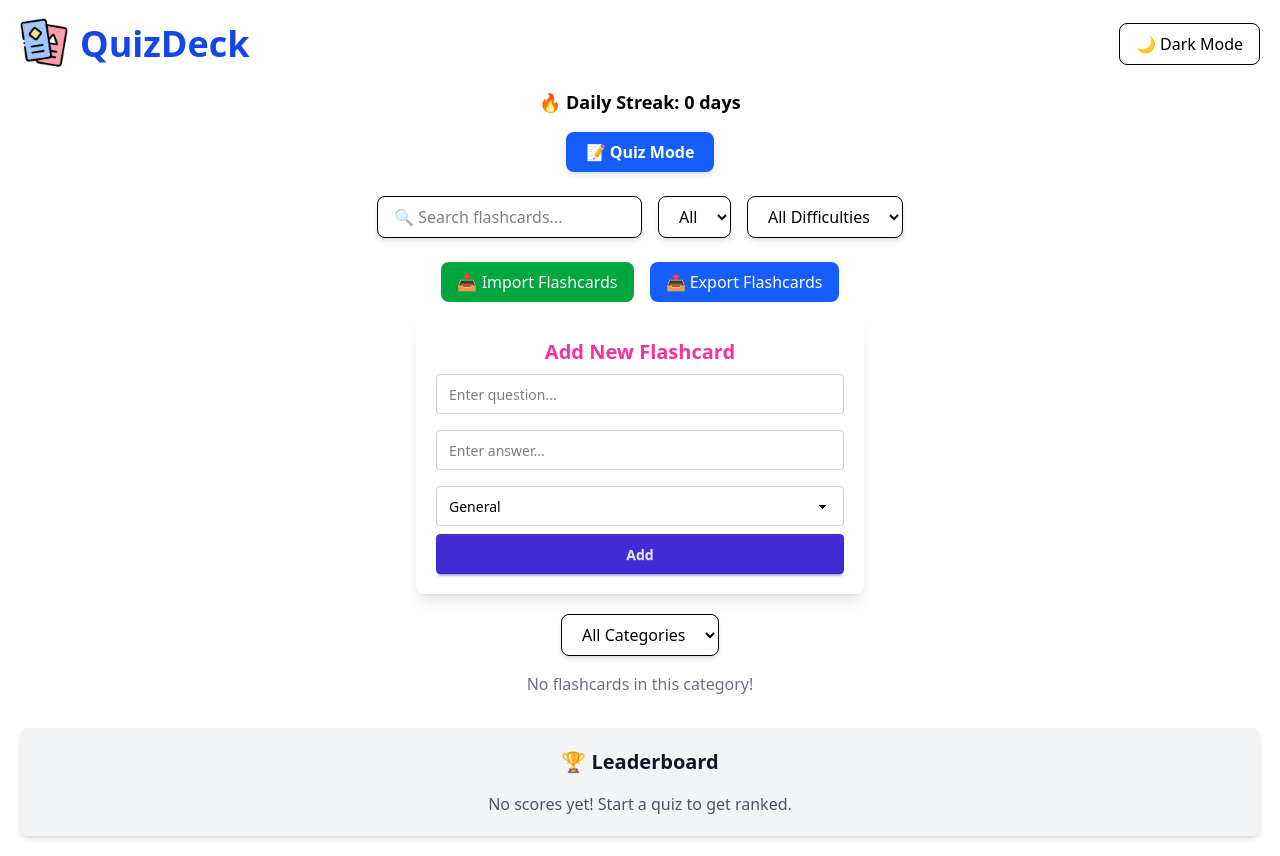
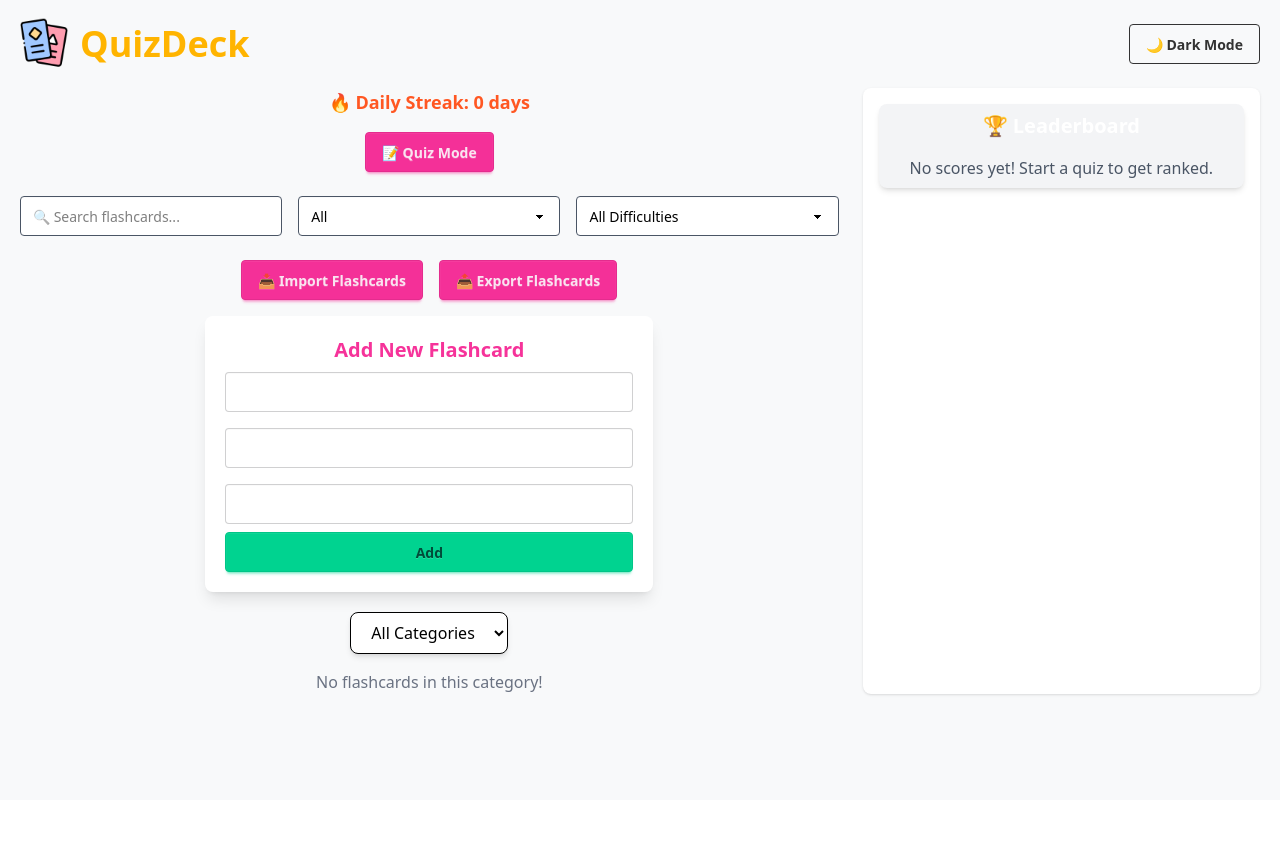
Before and after one commit to TanushreeMohanty/QuizDeck, a React (Vite) app: page / in a window 1280 px wide. After the commit the page ends 800 px from the top, so only its background shows below. Built offline with nearby package versions, Linux system fonts and the light colour scheme.

Commit message:
responsive css and color theme added

```diff
--- a/src/App.jsx
+++ b/src/App.jsx
@@ -107,28 +107,34 @@ const importFlashcards = (event) => {
   return (
 <motion.div
   className={`min-h-screen p-5 transition-all duration-300 ${
-        darkMode ? "bg-gray-900 text-white" : "bg-white text-black"
+    darkMode ? "bg-[#121212] text-[#E0E0E0]" : "bg-[#F8F9FA] text-[#333333]"
   }`}
   initial={{ opacity: 0 }}
   animate={{ opacity: 1 }}
   transition={{ duration: 0.6 }}
 >
-      {/* Header */}
-      <div className="flex justify-between items-center mb-5">
+  {/* ✅ Header */}
+  <div className="flex flex-wrap justify-between items-center mb-5 gap-4">
     <motion.h1
-          className="flex items-center gap-3 text-4xl font-extrabold text-blue-700 dark:text-blue-400 transition-all duration-300"
+      className={`flex items-center gap-3 text-2xl sm:text-3xl md:text-4xl font-extrabold transition-all duration-300 ${
+        darkMode ? "text-[#FFC107]" : "text-[#FFB400]"
+      }`}
       initial={{ opacity: 0, y: -20 }}
       animate={{ opacity: 1, y: 0 }}
       transition={{ duration: 0.5 }}
     >
-          <img src={logo} alt="QuizDeck Logo" className="w-12 h-12 animate-float" />
+      <img
+        src={logo}
+        alt="QuizDeck Logo"
+        className="w-8 h-8 sm:w-10 sm:h-10 md:w-12 md:h-12 animate-float"
+      />
       QuizDeck
     </motion.h1>
 
-        {/* Dark Mode Toggle */}
     <motion.button
-          className="px-4 py-2 border rounded-lg transition-all duration-300
-          hover:bg-gray-200 dark:hover:bg-gray-800"
+      className={`btn btn-outline btn-sm sm:btn-md ${
+        darkMode ? "border-white text-white hover:bg-gray-800" : ""
+      }`}
       onClick={() => setDarkMode(!darkMode)}
       whileHover={{ scale: 1.1 }}
       whileTap={{ scale: 0.9 }}
@@ -137,14 +143,23 @@ const importFlashcards = (event) => {
     </motion.button>
   </div>
 
-      {/* Streak Counter */}
-      <div className="text-center mb-4 text-lg font-semibold">🔥 Daily Streak: {streak} days</div>
+  {/* ✅ Main Layout: Grid for Flashcards & Leaderboard */}
+  <div className="grid grid-cols-1 lg:grid-cols-3 gap-6">
+    {/* ✅ Left Section (Flashcards & Quiz Mode) */}
+    <div className="lg:col-span-2">
+      {/* 🔥 Streak Counter */}
+      <div className={`text-center mb-4 text-sm sm:text-base md:text-lg font-semibold ${
+        darkMode ? "text-[#FF7043]" : "text-[#FF5722]"
+      }`}>
+        🔥 Daily Streak: {streak} days
+      </div>
 
-      {/* Toggle Study & Quiz Mode */}
+      {/* 📝 Study/Quiz Mode Toggle */}
       <div className="flex justify-center mb-6">
         <motion.button
-          className="px-5 py-2 font-semibold rounded-lg shadow-md transition-all duration-300
-          bg-blue-600 text-white hover:bg-blue-700"
+          className={`btn w-full sm:w-auto ${
+            darkMode ? "btn-secondary" : "btn-secondary"
+          }`}
           onClick={() => setQuizMode(!quizMode)}
           whileHover={{ scale: 1.05 }}
           whileTap={{ scale: 0.95 }}
@@ -153,28 +168,28 @@ const importFlashcards = (event) => {
         </motion.button>
       </div>
 
-      {/* Filters Section (Only in Study Mode) */}
+      {/* 📂 Filters Section (Only in Study Mode) */}
       {!quizMode && (
         <motion.div
-          className="flex flex-wrap justify-center gap-4 mb-6"
+          className="grid grid-cols-1 sm:grid-cols-2 md:grid-cols-3 gap-4 mb-6"
           initial={{ opacity: 0, y: 10 }}
           animate={{ opacity: 1, y: 0 }}
           transition={{ duration: 0.5 }}
         >
-          {/* Search Input */}
           <motion.input
             type="text"
             placeholder="🔍 Search flashcards..."
-            className="px-4 py-2 border rounded-lg shadow-md transition-all duration-300 bg-white dark:bg-gray-800 text-black dark:text-white"
+            className={`input input-bordered w-full ${
+              darkMode ? "bg-gray-800 text-white border-gray-600" : "bg-white text-black border-gray-600"
+            }`}
             value={searchQuery}
             onChange={(e) => setSearchQuery(e.target.value)}
             whileFocus={{ scale: 1.05 }}
           />
-
-          {/* Category Filter */}
           <motion.select
-            className="px-4 py-2 border rounded-lg shadow-md transition-all duration-300
-            bg-white dark:bg-gray-800 text-black dark:text-white"
+            className={`select select-bordered w-full ${
+              darkMode ? "bg-gray-800 text-white border-gray-600" : "bg-white text-black border-gray-600"
+            }`}
             value={selectedCategory}
             onChange={(e) => setSelectedCategory(e.target.value)}
             whileHover={{ scale: 1.05 }}
@@ -185,11 +200,10 @@ const importFlashcards = (event) => {
               </option>
             ))}
           </motion.select>
-
-          {/* Difficulty Filter */}
           <motion.select
-            className="px-4 py-2 border rounded-lg shadow-md transition-all duration-300
-            bg-white dark:bg-gray-800 text-black dark:text-white"
+            className={`select select-bordered w-full ${
+              darkMode ? "bg-gray-800 text-white border-gray-600" : "bg-white text-black border-gray-600"
+            }`}
             value={selectedDifficulty}
             onChange={(e) => setSelectedDifficulty(e.target.value)}
             whileHover={{ scale: 1.05 }}
@@ -202,40 +216,65 @@ const importFlashcards = (event) => {
         </motion.div>
       )}
 
-      {/* Conditional Rendering: Study Mode or Quiz Mode */}
+      {/* 🏆 Flashcards/Quiz Mode */}
       {quizMode ? (
         <QuizMode flashcards={flashcards} />
       ) : (
         <>
-        <div className="flex justify-center gap-4 my-4">
-  {/* Import Button */}
-  <label className="px-4 py-2 bg-green-600 text-white rounded-lg cursor-pointer">
+          {/* 📤 Import/Export Buttons */}
+          <div className="flex flex-wrap justify-center gap-4 my-4">
+            <label
+              className={`btn w-full sm:w-auto cursor-pointer ${
+                darkMode ? "btn-secondary" : "btn-secondary"
+              }`}
+            >
               📥 Import Flashcards
               <input type="file" className="hidden" onChange={importFlashcards} />
             </label>
-
-  {/* Export Button */}
             <button
               onClick={exportFlashcards}
-    className="px-4 py-2 bg-blue-600 text-white rounded-lg"
+              className={`btn w-full sm:w-auto ${
+                darkMode ? "btn-secondary" : "btn-secondary"
+              }`}
             >
               📤 Export Flashcards
             </button>
           </div>
 
+          {/* 📝 Flashcard Form */}
           <FlashcardForm
             onSave={addOrUpdateFlashcard}
             editingFlashcard={editingFlashcard}
             setEditingFlashcard={setEditingFlashcard}
           />
-          <motion.div initial={{ opacity: 0, y: 10 }} animate={{ opacity: 1, y: 0 }} transition={{ duration: 0.5 }}>
-            <FlashcardList flashcards={filteredFlashcards} onEdit={editFlashcard} onDelete={deleteFlashcard} />
+
+          {/* 📚 Flashcard List */}
+          <motion.div
+            initial={{ opacity: 0, y: 10 }}
+            animate={{ opacity: 1, y: 0 }}
+            transition={{ duration: 0.5 }}
+          >
+            <FlashcardList
+              flashcards={filteredFlashcards}
+              onEdit={editFlashcard}
+              onDelete={deleteFlashcard}
+            />
           </motion.div>
         </>
       )}
+    </div>
 
-      {/* Leaderboard */}
+    {/* ✅ Right Section (Leaderboard) */}
+    <div
+      className={`lg:col-span-1 p-4 rounded-lg shadow ${
+        darkMode ? "bg-gray-900 text-white border border-gray-700" : "bg-white text-black "
+      }`}
+    >
       <Leaderboard />
+    </div>
+  </div>
 </motion.div>
+
+
   );
 }
--- a/src/components/Flashcard.jsx
+++ b/src/components/Flashcard.jsx
@@ -4,7 +4,7 @@ export default function Flashcard({ flashcard, onEdit, onDelete }) {
   const [flipped, setFlipped] = useState(false);
 
   return (
-    <div className="w-60">
+    <div className="w-60 p-2 ">
       {/* Flashcard Flip Container */}
       <div
         className="relative w-full h-40 perspective-1000 cursor-pointer"
@@ -14,7 +14,7 @@ export default function Flashcard({ flashcard, onEdit, onDelete }) {
           className={`relative w-full h-full transition-transform duration-500 transform-style-3d ${flipped ? "rotate-y-180" : ""}`}
         >
           {/* Front Side (Question) */}
-          <div className="absolute w-full h-full bg-blue-500 text-white flex items-center justify-center p-4 rounded-lg shadow-lg backface-hidden">
+          <div className="absolute w-full h-full bg-[#ffb300] text-white flex items-center justify-center p-4 rounded-lg shadow-lg backface-hidden">
             <h3 className="text-lg font-semibold text-center">{flashcard.question}</h3>
           </div>
 
@@ -26,10 +26,10 @@ export default function Flashcard({ flashcard, onEdit, onDelete }) {
       </div>
 
       {/* Category & Action Buttons (Fixed Layout) */}
-      <p className="text-xs text-gray-500 mt-2 text-center">{flashcard.category}</p>
+      <p className="text-xs text-black mt-2 text-center">{flashcard.category}</p>
       <div className="flex justify-between mt-2">
         <button
-          className="btn btn-sm btn-primary"
+          className="btn btn-sm btn-secondary"
           onClick={(e) => {
             e.stopPropagation();
             onEdit(flashcard);
@@ -38,7 +38,7 @@ export default function Flashcard({ flashcard, onEdit, onDelete }) {
           Edit
         </button>
         <button
-          className="btn btn-sm btn-error"
+          className="btn btn-sm btn-dash btn-error"
           onClick={(e) => {
             e.stopPropagation();
             onDelete(flashcard.id);
--- a/src/components/FlashcardForm.jsx
+++ b/src/components/FlashcardForm.jsx
@@ -24,21 +24,21 @@ export default function FlashcardForm({ onSave, editingFlashcard, setEditingFlas
       <input
         type="text"
         placeholder="Enter question..."
-        className="input input-bordered w-full my-2"
+        className="input input-bordered w-full my-2 text-white"
         value={question}
         onChange={(e) => setQuestion(e.target.value)}
       />
       <input
         type="text"
         placeholder="Enter answer..."
-        className="input input-bordered w-full my-2"
+        className="input input-bordered w-full my-2 text-white"
         value={answer}
         onChange={(e) => setAnswer(e.target.value)}
       />
 
       {/* Category Selection */}
       <select
-        className="select select-bordered w-full my-2"
+        className="select select-bordered w-full my-2 text-white"
         value={category}
         onChange={(e) => setCategory(e.target.value)}
       >
@@ -49,7 +49,7 @@ export default function FlashcardForm({ onSave, editingFlashcard, setEditingFlas
         <option value="Language">Language</option>
       </select>
 
-      <button type="submit" className="btn btn-primary w-full">
+      <button type="submit" className="btn btn-success w-full">
         {editingFlashcard ? "Update" : "Add"}
       </button>
     </form>
--- a/src/components/Leaderboard.jsx
+++ b/src/components/Leaderboard.jsx
@@ -20,14 +20,14 @@ export default function Leaderboard() {
 
 
   return (
-    <div className="mt-8 p-5 bg-gray-100 dark:bg-gray-800 rounded-lg shadow-md">
-      <h2 className="text-xl font-semibold text-center mb-4 text-gray-900 dark:text-white">
+    <div className=" p-2 bg-gray-100 dark:bg-secondary rounded-lg shadow-md text-white">
+      <h2 className="text-xl font-semibold text-center mb-4 dark:text-white">
         🏆 Leaderboard
       </h2>
       {leaderboard.length > 0 ? (
         <table className="w-full border-collapse">
           <thead>
-            <tr className="bg-blue-600 text-white">
+            <tr className="bg-[#ffb300] text-white">
               <th className="py-2 px-4">Rank</th>
               <th className="py-2 px-4">Name</th>
               <th className="py-2 px-4">Score</th>
--- a/src/components/QuizMode.jsx
+++ b/src/components/QuizMode.jsx
@@ -84,7 +84,7 @@ export default function QuizMode({ flashcards }) {
         </div>
       ) : flashcards.length > 0 ? (
         <div className="bg-white shadow-lg rounded-lg p-6 w-96 text-center relative">
-          <h2 className="text-lg font-bold mb-4">{flashcards[currentIndex].question}</h2>
+          <h2 className="text-lg font-bold mb-4 text-black">{flashcards[currentIndex].question}</h2>
 
           {showAnswer ? (
             <p className="text-green-600 font-semibold">{flashcards[currentIndex].answer}</p>
@@ -104,13 +104,13 @@ export default function QuizMode({ flashcards }) {
 
           {/* Answer Buttons */}
           <div className="mt-4 flex gap-4 justify-center">
-            <button className="btn btn-success" onClick={() => handleAnswer(true)}>✅ Correct</button>
-            <button className="btn btn-error" onClick={() => handleAnswer(false)}>❌ Incorrect</button>
+            <button className="btn btn-success btn-dash" onClick={() => handleAnswer(true)}>✅ Correct</button>
+            <button className="btn btn-error btn-dash" onClick={() => handleAnswer(false)}>❌ Incorrect</button>
           </div>
 
           {/* Score & Progress */}
-          <div className="mt-6 p-4 bg-gray-100 rounded-lg w-full">
-            <h3 className="font-bold text-lg text-blue-600">📊 Progress</h3>
+          <div className="mt-6 p-4 bg-gray-100 rounded-lg w-full text-black">
+            <h3 className="font-bold text-lg text-secondary">📊 Progress</h3>
             <p>Score: <span className="font-semibold">{score}</span></p>
             <p>Correct: <span className="text-green-600">{correctCount}</span></p>
             <p>Incorrect: <span className="text-red-600">{incorrectCount}</span></p>
```
Lines whose indentation alone changed are shown as unchanged.
